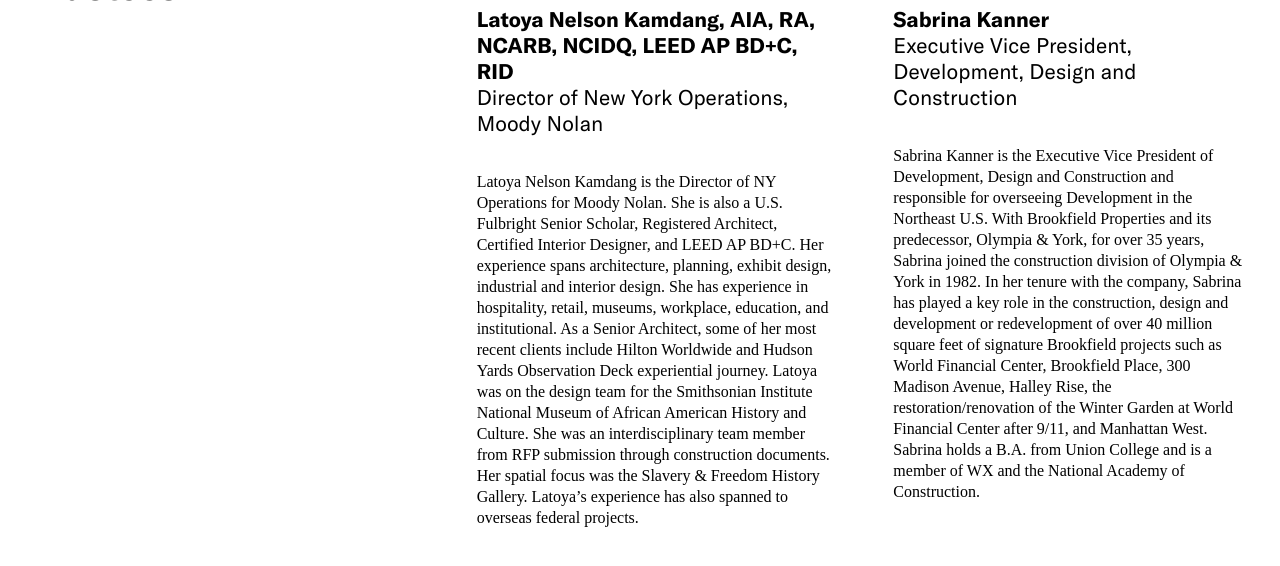
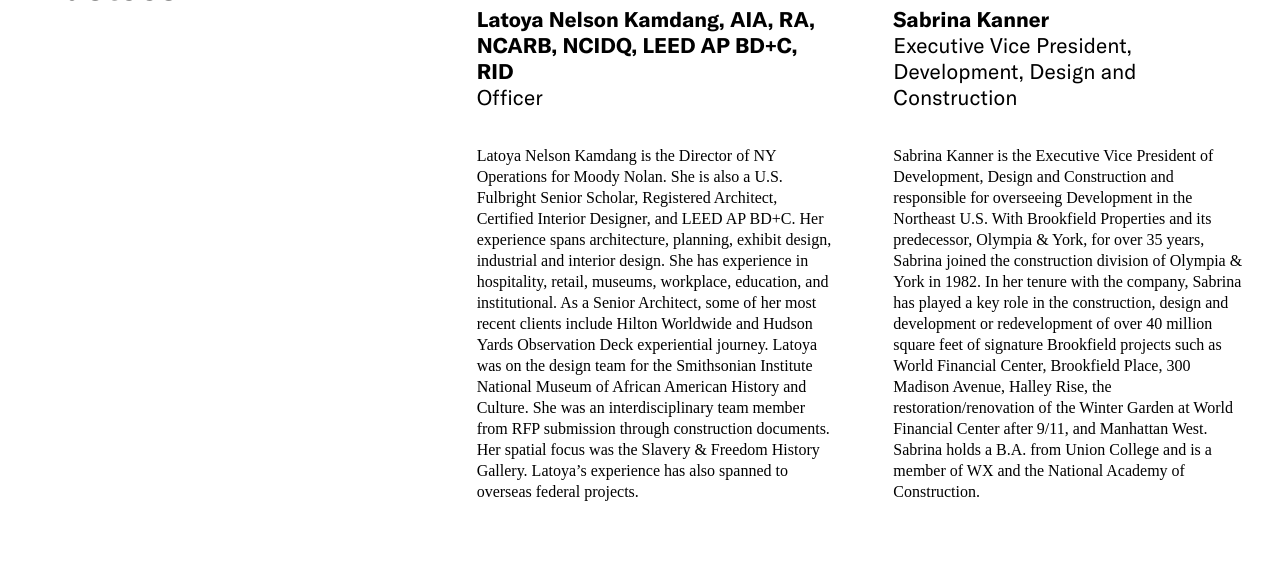
Before and after one commit to jengalas/bwaf-bbw, a Jekyll site: the page built from about/boardandstaff.md, in a window 1280 px wide and 900 px high, scrolled down 3122 px, cut to the strip 176-750 px from the top of the window. Shown: the top 566 px of the strip. Built offline with Jekyll 4.4.1, drawn with Linux system fonts in a browser that asks for light colours; some web fonts are replaced.

Commit message:
Update from Forestry.io Aislinn McNamara updated about/boardandstaff.md

```diff
--- a/about/boardandstaff.md
+++ b/about/boardandstaff.md
@@ -94,7 +94,7 @@
       buildings around the world. She sits on numerous national industry boards and
       teaches at the Yale University School of Architecture.   "
   - title: Latoya Nelson Kamdang, AIA, RA, NCARB, NCIDQ, LEED AP BD+C, RID
-    title_role: Director of New York Operations, Moody Nolan
+    title_role: Officer
     image: "/v1618332981/20191107_Latoya16463-cropped_xjlbgz.jpg"
     description: Latoya Nelson Kamdang is the Director of NY Operations for Moody
       Nolan. She is also a U.S. Fulbright Senior Scholar, Registered Architect, Certified
```
